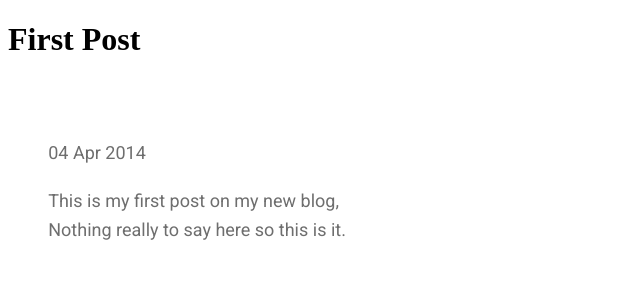
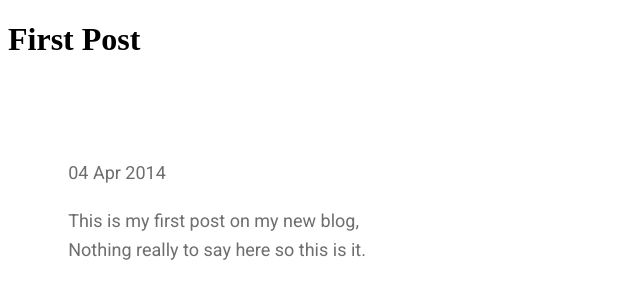
Before and after one commit to nightcry7/blog, a Jekyll site: the page built from _posts/2014-03-27-test.markdown, in a window 1280 px wide. Shown: the top 300 px of the page, without its empty margins (0-640 px from the left). Built offline with Jekyll 4.4.1, drawn with Linux system fonts in a browser that asks for light colours.

Commit message:
more formating

```diff
--- a/css/main.css
+++ b/css/main.css
@@ -27,7 +27,7 @@
     width: 30%;
     float: left;
     box-sizing: border-box;
-    padding: 20px;
+    padding: 40px;
     word-wrap: break-word;
     background: #fff;
     margin: 1.6%;
@@ -37,10 +37,12 @@
 
 
 .post h2 {
-       font-family: 'Roboto', sans-serif;
-    font-size: 2.5em;
+    font-size: 2.2em;
     line-height: 1.64;
     margin-bottom: 4px;
+    font-family: 'Merriweather', serif;
+    margin-bottom: 40px;
+    text-align: center;
 }
 
 .post h2 a {
--- a/index.html
+++ b/index.html
@@ -17,7 +17,7 @@
         <a href="{{ site.baseurl }}{{ post.url }}">{{ post.title }}</a>
       </h2>
       </li>
-        {{ post.content | strip_html | truncatewords:75}}<br>
+        {{ post.content | strip_html | truncatewords:50}}<br>
 <!--            <a href="{{ site.baseurl }}{{ post.url }}">Read more...</a><br><br>-->
     </div>
     {% endfor %}
```
